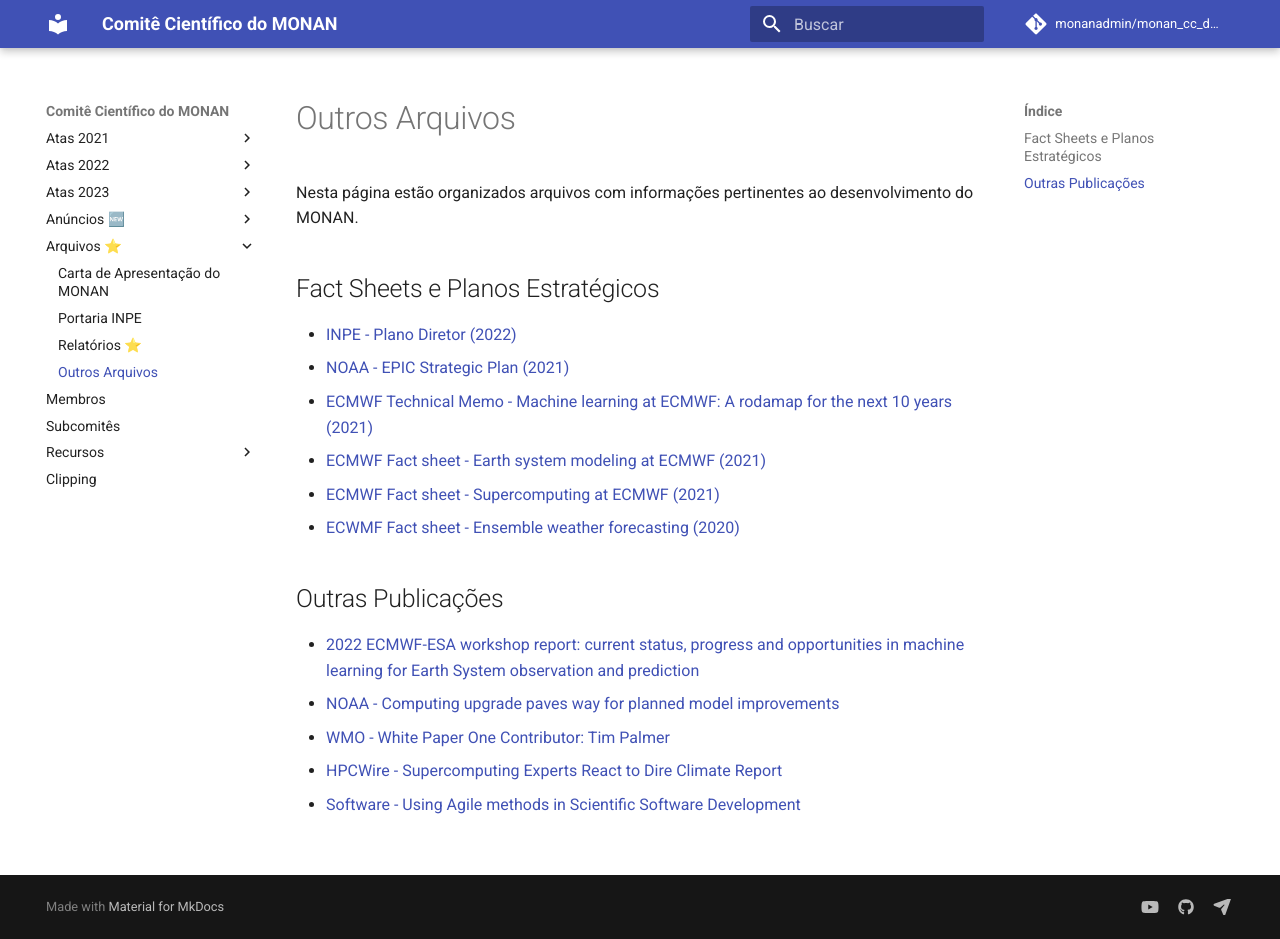
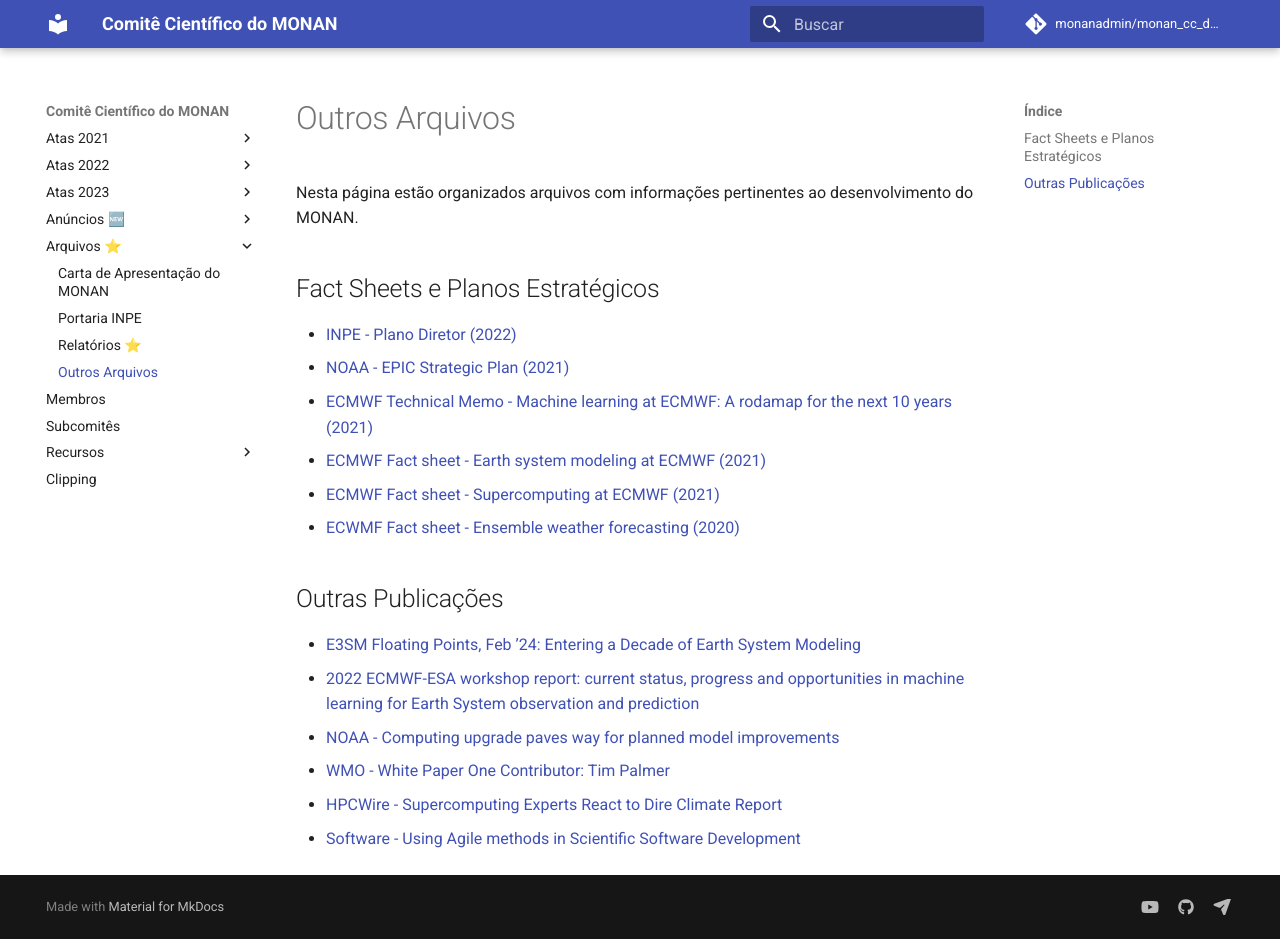
Before and after one commit to monanadmin/monan_cc_docs, an MkDocs documentation site: the page built from docs/outros_arquivos.md, in a window 1280 px wide and 939 px high. Built offline with MkDocs 1.6.1 and Material for MkDocs 9.7.7, drawn with Linux system fonts in a browser that asks for light colours; comment, search, counter and statistics services are not loaded.

Commit message:
Atualizando página outros_arquivos.md

```diff
--- a/docs/outros_arquivos.md
+++ b/docs/outros_arquivos.md
@@ -13,6 +13,7 @@
 
 ## Outras Publicações
 
+* [E3SM Floating Points, Feb ’24: Entering a Decade of Earth System Modeling](https://mailchi.mp/a974666c17da/e3sm-floating-points-february-24-entering-a-decade-of-earth-system-modeling?e=e95b70b8ed)
 * [2022 ECMWF-ESA workshop report: current status, progress and opportunities in machine learning for Earth System observation and prediction](https://www.nature.com/articles/s41612-023-00387-2)
 * [NOAA - Computing upgrade paves way for planned model improvements](https://www.noaa.gov/media-release/us-to-triple-operational-weather-and-climate-supercomputing-capacity)
 * [WMO - White Paper One Contributor: Tim Palmer](https://ppe-openplatform.wmo.int/en/WP1TP)
```
